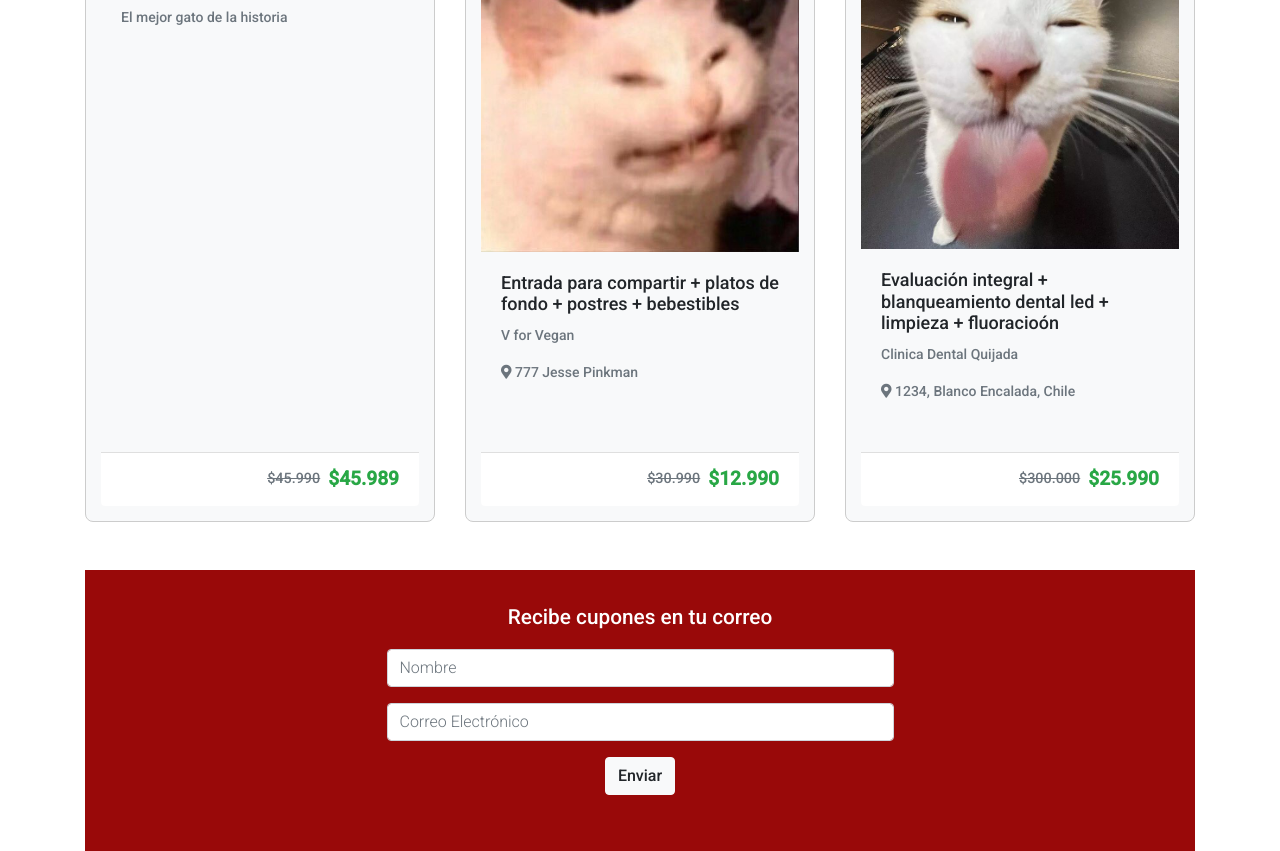
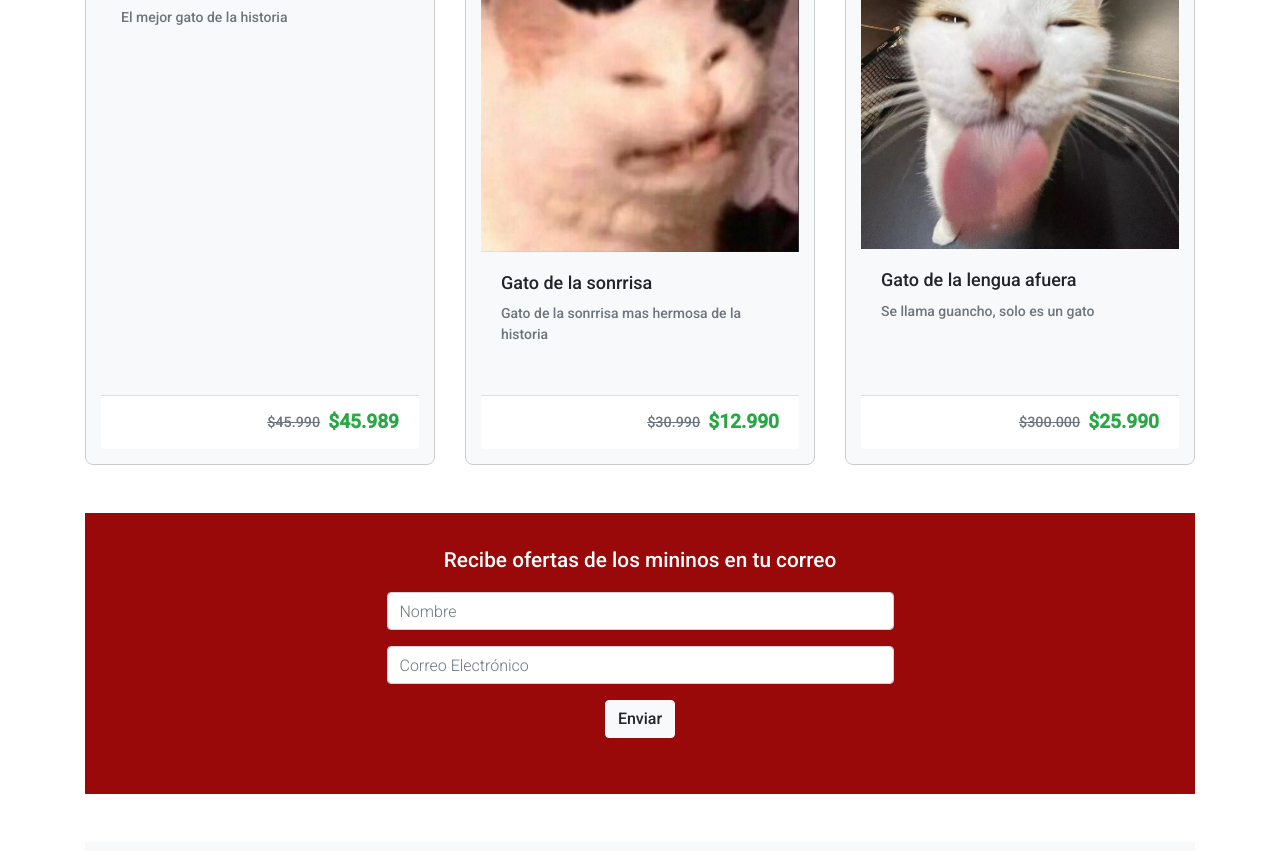
Before and after one commit to LuisMonteroAndrade/practica, a plain HTML site: page Assets/index.html in a window 1280 px wide. Shown: the part 205-1056 px from the top of the page. Drawn offline with nearby package versions, Linux system fonts and the light colour scheme.

Commit message:
tercer commit

```diff
--- a/Assets/index.html
+++ b/Assets/index.html
@@ -57,9 +57,8 @@
                     <div class="card h-100">
                         <img src="img/gato2.jpg" class="card-img-top" alt="Cupon 2">
                         <div class="card-body">
-                            <h5 class="card-title">Entrada para compartir + platos de fondo + postres + bebestibles</h5>
-                            <p class="card-text text-muted">V for Vegan</p>
-                            <p class="card-text text-muted"><i class="fas fa-map-marker-alt"></i> 777 Jesse Pinkman</p>
+                            <h5 class="card-title">Gato de la sonrrisa</h5>
+                            <p class="card-text text-muted">Gato de la sonrrisa mas hermosa de la historia</p>
                         </div>
                         <ul class="list-group list-group-flush">
                             <li class="list-group-item precio">
@@ -75,9 +74,8 @@
                     <div class="card h-100">
                         <img src="img/gato3.jpg" class="card-img-top" alt="Cupon 3">
                         <div class="card-body">
-                            <h5 class="card-title">Evaluación integral + blanqueamiento dental led + limpieza + fluoracioón</h5>
-                            <p class="card-text text-muted">Clinica Dental Quijada</p>
-                            <p class="card-text text-muted"><i class="fas fa-map-marker-alt"></i> 1234, Blanco Encalada, Chile</p>
+                            <h5 class="card-title">Gato de la lengua afuera</h5>
+                            <p class="card-text text-muted">Se llama guancho, solo es un gato</p>
                         </div>
                         <ul class="list-group list-group-flush">
                             <li class="list-group-item precio">
@@ -91,7 +89,7 @@
         </div>
 
 <section class="container-fluid formulario-color text-white py-2 my-5 px-5">
-    <p class="text-center informacion-cupones pt-4">Recibe cupones en tu correo</p>
+    <p class="text-center informacion-cupones pt-4">Recibe ofertas de los mininos en tu correo</p>
     <form class="formulario-color d-flex flex-column align-items-center mb-5">
         <div class="form-group w-50 mb-3">
             <label for="nombre" class="d-none"></label>
```
